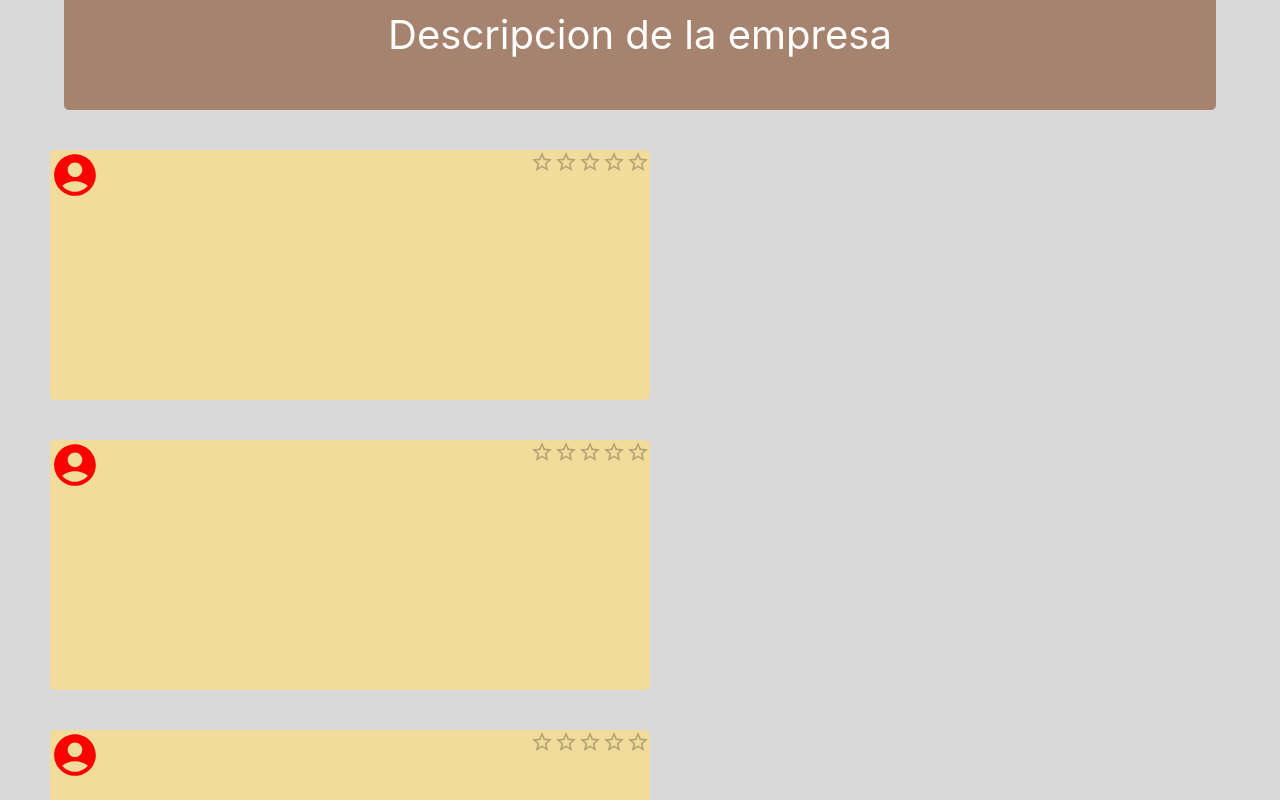
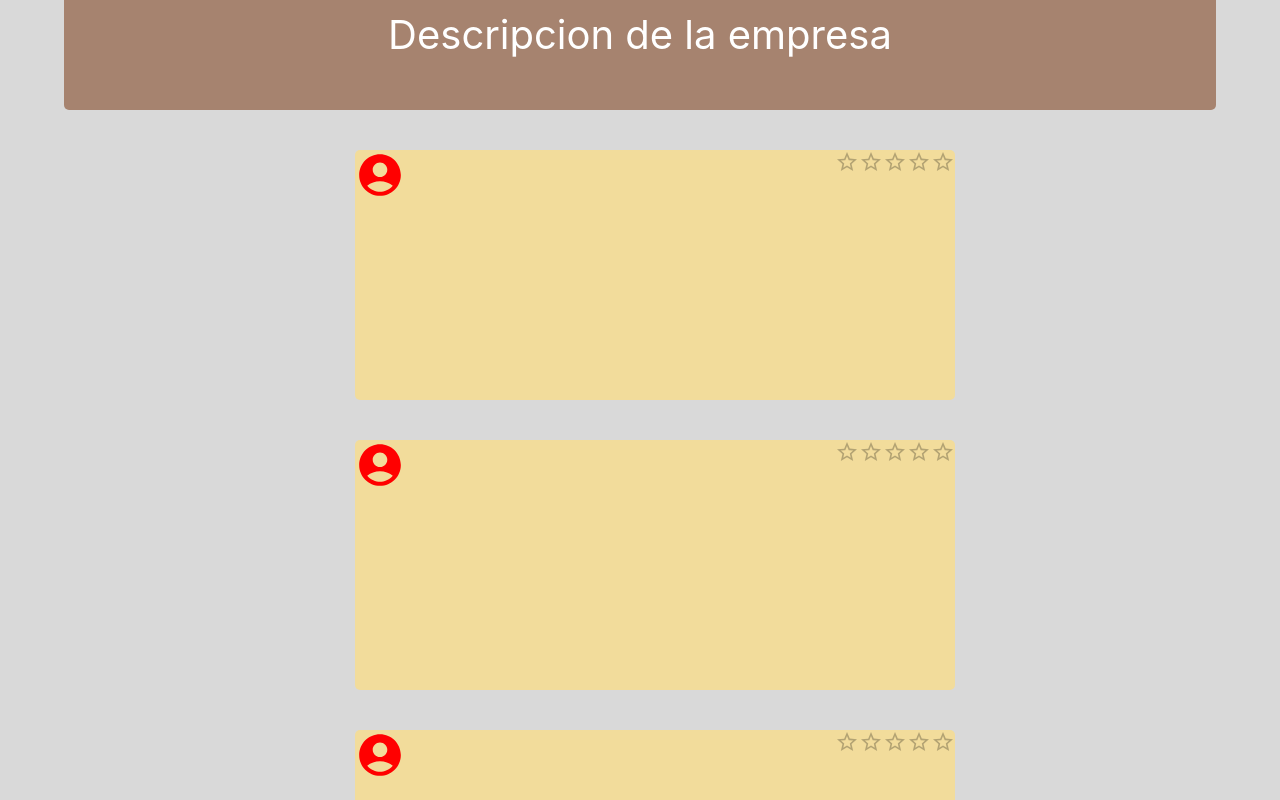
Before and after one commit to IgnacioSorgentini/Web-Mudanzas-FrontEnd, a React (Create React App) app: page /HomeOferente in a window 1280 px wide. Shown: the part 740-1540 px from the top of the page. Built offline with nearby package versions, Linux system fonts and the light colour scheme.

Commit message:
cambio pequeño

```diff
--- a/src/pages/HomeOferente/HomeOferente.jsx
+++ b/src/pages/HomeOferente/HomeOferente.jsx
@@ -127,7 +127,7 @@ export default function Empresa(){
             <div style={{display:"flex",margin:"20px",backgroundColor:"#A6836F",justifyContent:"center",alignItems:"center",width:"90vw",height:150,borderRadius:"5px",color:"white",fontSize:40}} >
                 Descripcion de la empresa
             </div>
-            <div style={{display:"flex",flexDirection:"row",justifyContent:"flex-start",flexWrap:"wrap",alignItems:"center", marginLeft:"30px"}}>
+            <div style={{display:"flex",flexDirection:"row",justifyContent:"center",flexWrap:"wrap",alignItems:"center", marginLeft:"30px"}}>
                 <div style={{display:"flex",backgroundColor:"#F2DC9B",width:600,height:250,borderRadius:"5px",margin:"20px",flexDirection:"row",justifyContent:"space-between",}} >
                 <AccountCircleIcon style={{color:"red",fontSize:50}}></AccountCircleIcon>
                 <Rating/>
```
